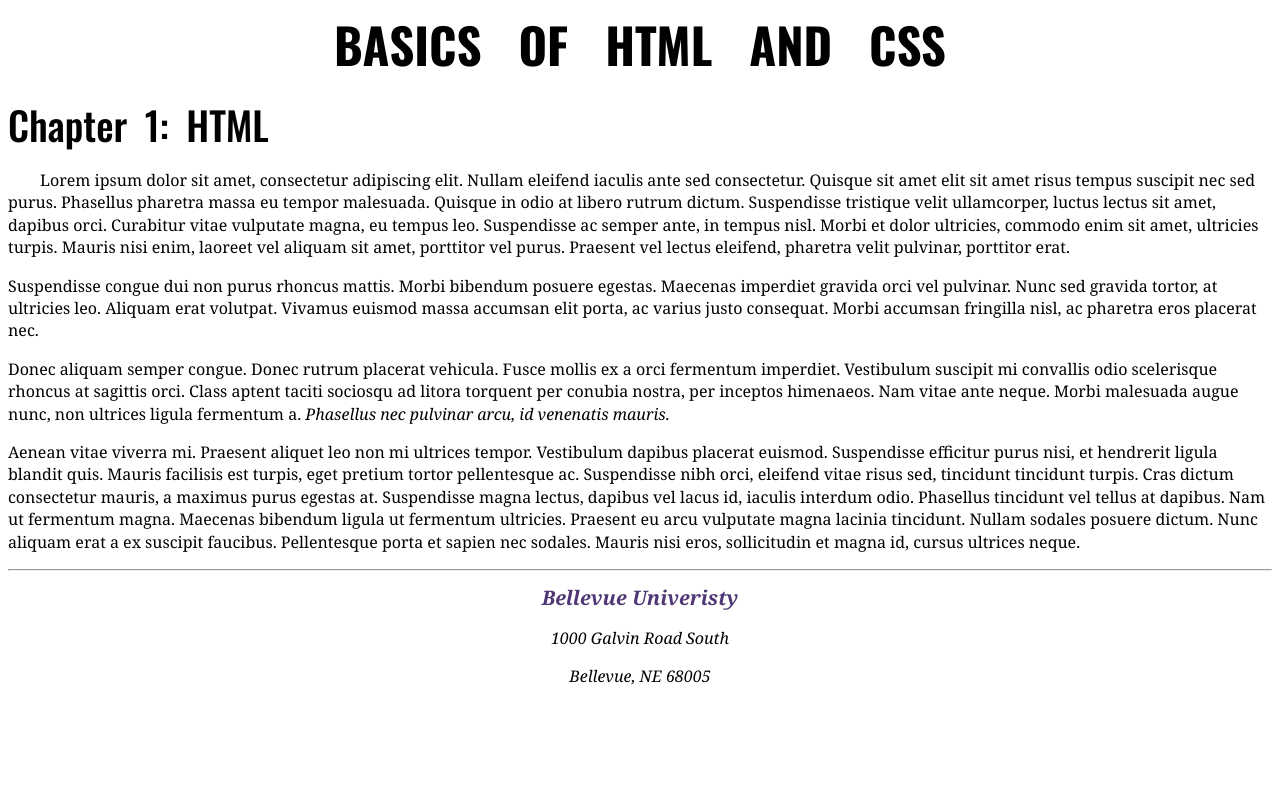
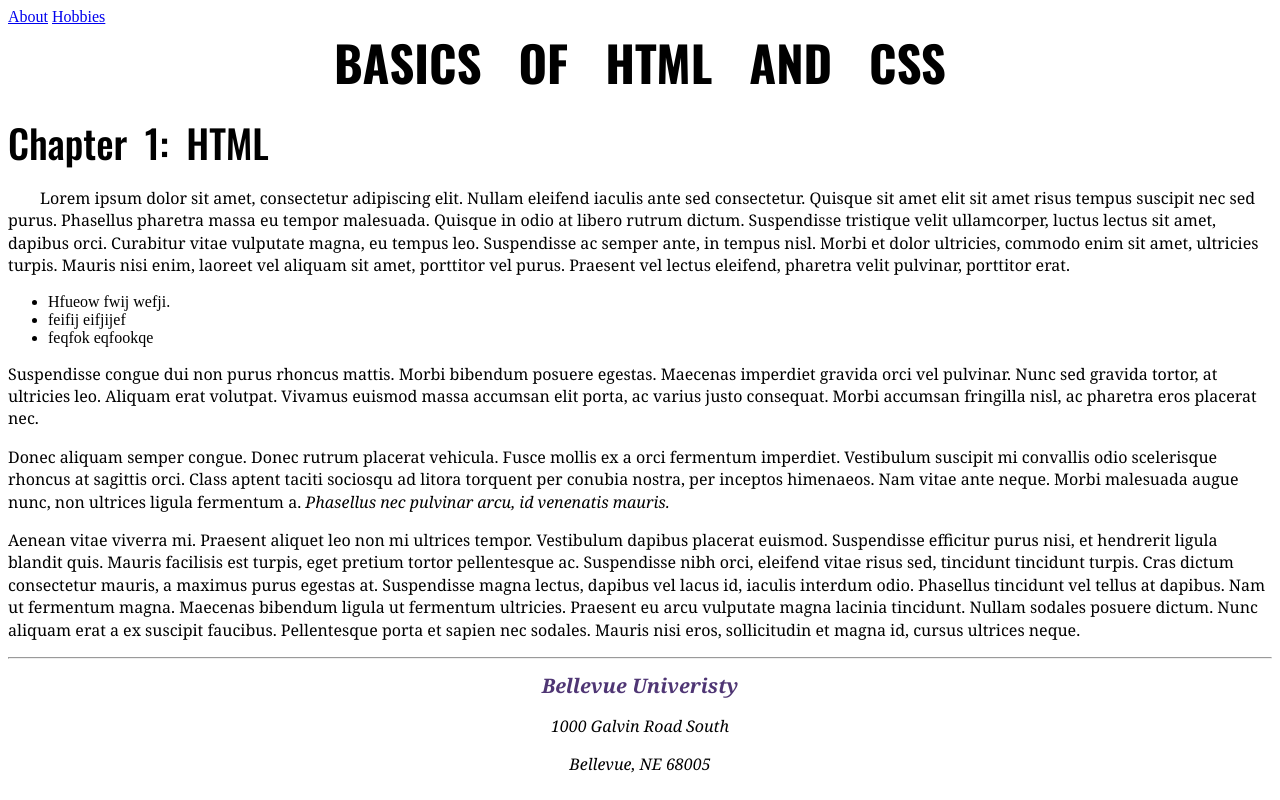
Before and after one commit to yellowsun184/bioSite, a plain HTML site: page index.html in a window 1280 px wide. Drawn offline with nearby package versions, Linux system fonts and the light colour scheme; a web font is replaced by a local one.

Commit message:
Add files via upload
Added click links

```diff
--- a/index.html
+++ b/index.html
@@ -2,6 +2,8 @@
 <html lang="en">
 <head>
     <title>WEB 200 Fundamentals of Web Development</title>
+    <a href="https://yellowsun184.github.io/bioSite/about">About</a>
+    <a href="https://yellowsun184.github.io/bioSite/hobby">Hobbies</a>
 
     <!-- link to an external stylesheet -->
     <link rel="stylesheet" type="text/css" href="carbajal_EX2.css">
@@ -12,7 +14,12 @@
     <meta name="keywords" content="CSS, HTML, Web Development, Bellevue University" />
     <meta name="robots" content="nofollow" />
     <meta http-equiv="author" content="Yamina Carbajal" />
+<style>
+ul.a {
+    list-style-position: outside;
 
+}
+</style>
 </head>
 
 <body>
@@ -29,6 +36,11 @@
             Curabitur vitae vulputate magna, eu tempus leo. Suspendisse ac semper ante, in tempus nisl. Morbi et dolor ultricies, commodo enim sit amet, ultricies turpis.
             Mauris nisi enim, laoreet vel aliquam sit amet, porttitor vel purus. Praesent vel lectus eleifend, pharetra velit pulvinar, porttitor erat.
         </p>
+        <ul class="a">
+            <li>Hfueow fwij wefji.</li>
+            <li>feifij eifjijef</li>
+            <li>feqfok eqfookqe</li>
+        </ul>
 
         <p>
             Suspendisse congue dui non purus rhoncus mattis. Morbi bibendum posuere egestas. Maecenas imperdiet gravida orci vel pulvinar.
```
Also changed, not shown: about.html (+1 -0 lines), hobby.html (+1 -0 lines).
